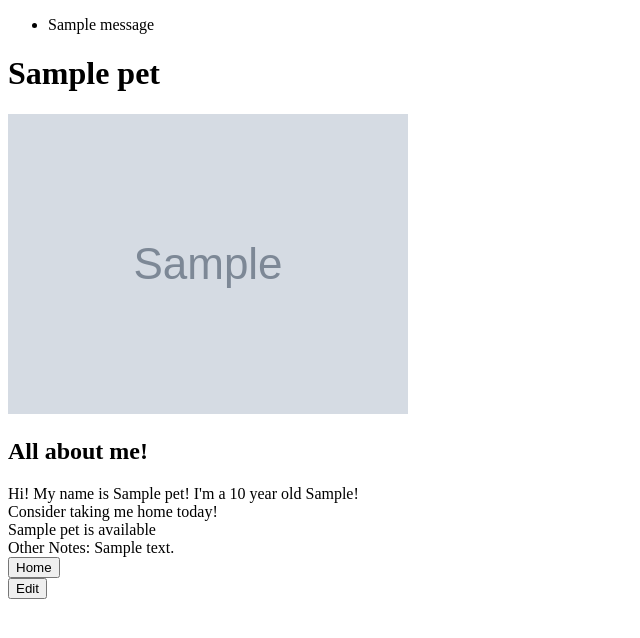
After one commit to michelle-antelo/adoption-agency, a Flask app: page /1 in a window 1280 px wide. The commit adds this page. Shown: the top 638 px of the page, without its empty margins (0-640 px from the left). Run offline with Flask 3, Linux system fonts and the light colour scheme; tables that the repository leaves empty hold one stand-in row (values such as "Sample post"); grey boxes marked "Sample" are stand-in pictures; one stand-in notice (Sample message) is shown.

Commit message:
edit, add, pet profile

```diff
--- a/app.py
+++ b/app.py
@@ -19,7 +19,6 @@ def list_pets():
     """Lists all pets in the homepage"""
 
     pets = Pet.query.all()
-    print(pets)
     return render_template("homepage.html", pets=pets)
 
 @app.route("/add", methods=["GET", "POST"])
@@ -30,8 +29,52 @@ def add_pet():
 
     if form.validate_on_submit():
         name = form.name.data
+
+        pet = Pet(
+            name = name,
+            species = form.species.data,
+            photo_url = form.photo.data,
+            age = form.age.data,
+            notes = form.notes.data)
+
+        db.session.add(pet)
+        db.session.commit()
+
         flash(f"Successfully added {name}!")
-        return redirect("/add", pets=['1', '2'])
+        return redirect(f"/{pet.id}")
+    elif form.name.data == None:
+        return render_template("add-pet-form.html", form=form, edit=False)
+    else:
+        flash(f"Some or more of these inputs may be invalid.")
+        return render_template("add-pet-form.html", form=form, edit=False)
+
+@app.route('/<int:pet_id>')
+def pet_display(pet_id):
+    pet_data = Pet.query.get_or_404(pet_id)
+    return render_template("pet-profile.html", pet_data=pet_data)
+
+@app.route('/<int:pet_id>/edit', methods=["GET", "POST"])
+def edit_pet(pet_id):
+
+    pet = Pet.query.get_or_404(pet_id)
+    form = AddPetForm(obj=pet)
+
+    if form.validate_on_submit():
+        name = form.name.data
+        pet.name = form.name.data
+        pet.species = form.species.data
+        pet.photo_url = form.photo.data
+        pet.age = form.age.data
+        pet.notes = form.notes.data
+
+        # pet.update_pet(pet=pet)
+        db.session.commit()
+        flash(f"Successfully updated {name}!")
+        return redirect(f"/{pet.id}")
+
+    elif form.name.data == None:
+        flash(f"Unable to update {name}!")
+        return redirect(f"/{pet.id}")
 
     else:
-        return render_template("add-pet-form.html", form=form)
+        return render_template("add-pet-form.html", pet=pet, form=form, edit=True)
--- a/templates/add-pet-form.html
+++ b/templates/add-pet-form.html
@@ -4,8 +4,9 @@
     <meta charset="UTF-8">
     <meta http-equiv="X-UA-Compatible" content="IE=edge">
     <meta name="viewport" content="width=device-width, initial-scale=1.0">
-    <title>Add Pet Form</title>
+    <title>{% if edit %}Edit{% else %}Add{% endif %} Pet Form</title>
 </head>
+{% extends "layout.html" %}
 {% block body %}
     <form id="add-pet-form" method="POST">
         {{ form.hidden_tag() }} <!--add type=hidden form fields -->
@@ -24,7 +25,7 @@
 
         {% endfor %}
 
-        <button type="submit">Submit</button>
+        <button type="submit">{% if edit %}Update{% else %}Submit{% endif %}</button>
     </form>
 {% endblock %}
 </html>
--- /dev/null
+++ b/templates/layout.html
@@ -0,0 +1,12 @@
+<!doctype html>
+<title>My Application</title>
+{% with messages = get_flashed_messages(with_categories=true) %}
+  {% if messages %}
+    <ul class=flashes>
+    {% for category, message in messages %}
+      <li class="{{ category }}">{{ message }}</li>
+    {% endfor %}
+    </ul>
+  {% endif %}
+{% endwith %}
+{% block body %}{% endblock %}
--- /dev/null
+++ b/templates/pet-profile.html
@@ -0,0 +1,33 @@
+<!DOCTYPE html>
+<html lang="en">
+<head>
+    <meta charset="UTF-8">
+    <meta http-equiv="X-UA-Compatible" content="IE=edge">
+    <meta name="viewport" content="width=device-width, initial-scale=1.0">
+    <title>Pet Profile</title>
+</head>
+{% extends "layout.html" %}
+{% block body %}
+    <h1>{{ pet_data.name }}</h1>
+    <img src="{{ pet_data.photo_url }}">
+    <div>
+        <h2>All about me!</h2>
+        <p1>Hi! My name is {{ pet_data.name}}! I'm a {{ pet_data.age }} year old {{ pet_data.species }}!</p1>
+    </div>
+    <div>
+        <p1>Consider taking me home today!</p1>
+    </div>
+    <div>
+        <p1>{{ pet_data.name }} is {% if pet_data.available %} available {% else %} not available {% endif %}</p1>
+    </div>
+    <div>
+        <p1>Other Notes: {{ pet_data.notes }}</p1>
+    </div>
+    <form action="/">
+        <button type="submit">Home</button>
+    </form>
+    <form action="/{{pet_data.id}}/edit">
+        <button type="submit">Edit</button>
+    </form>
+{% endblock %}
+</html>
```
Also changed, not shown: models.py (+9 -3 lines), templates/homepage.html (+9 -4 lines).
